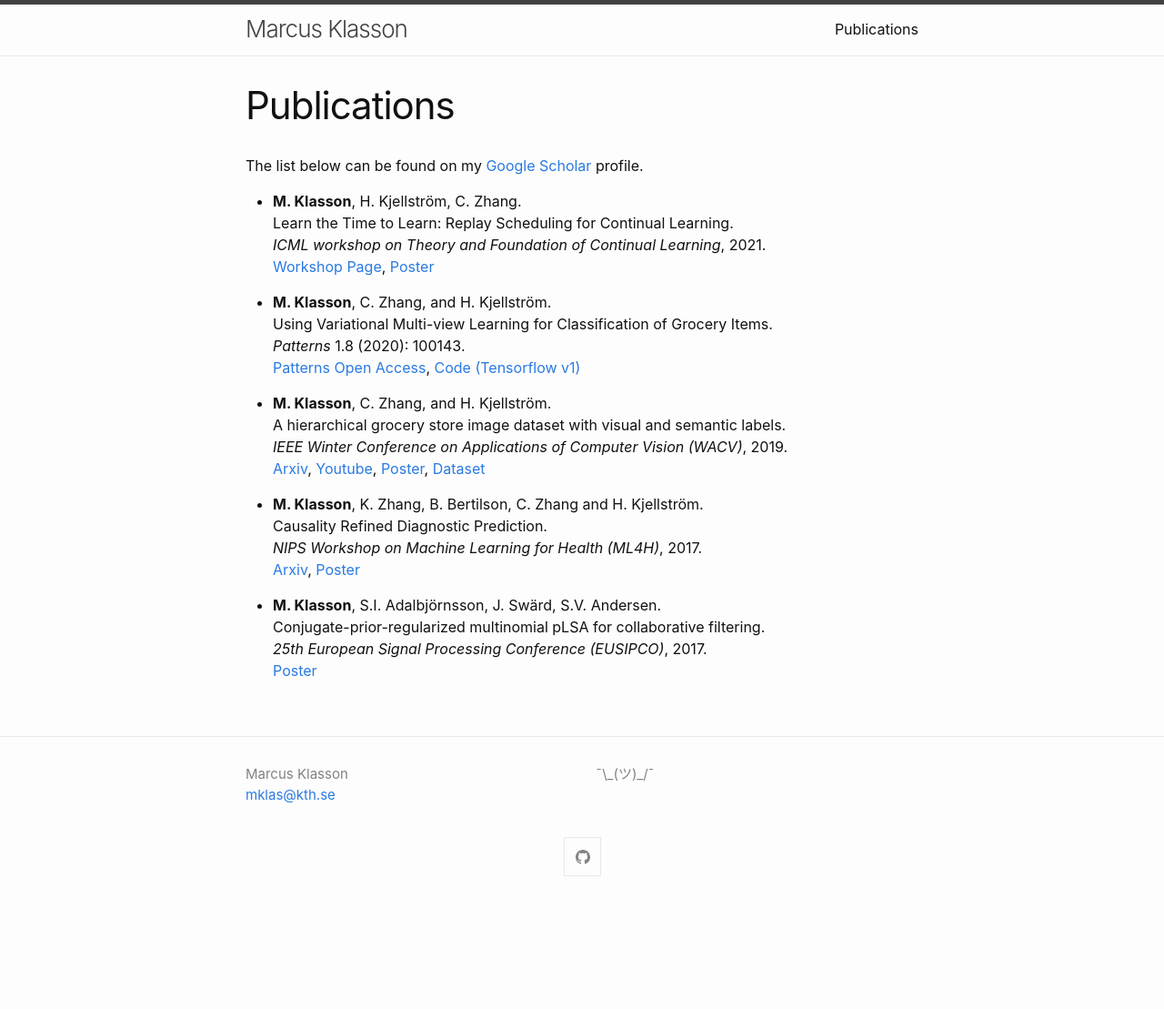
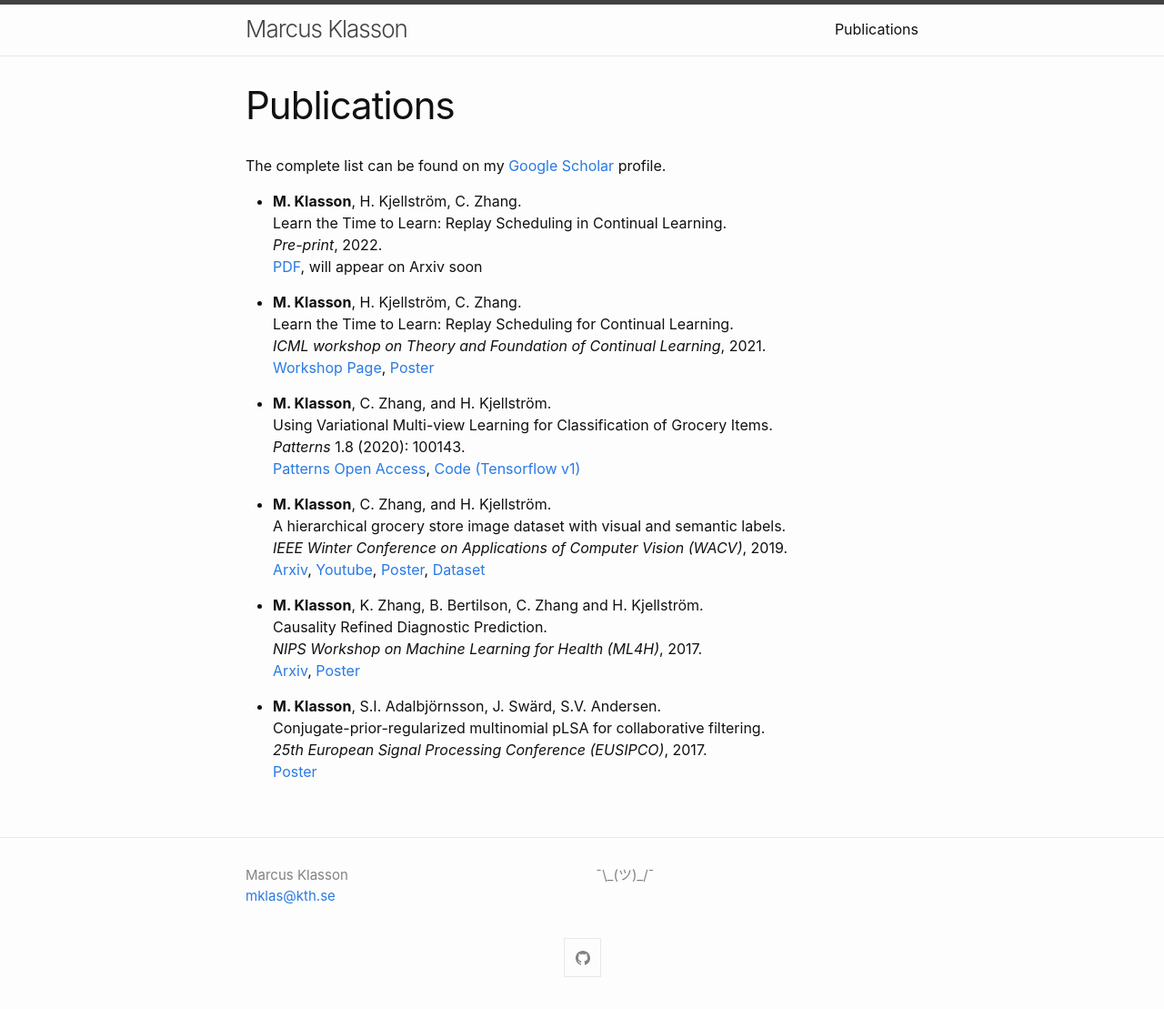
Before and after one commit to marcusklasson/marcusklasson.github.io, a Jekyll site: the page built from publications.md, in a window 1280 px wide. Shown: the whole page at 91% size. Built offline with Jekyll 4.4.1, drawn with Linux system fonts in a browser that asks for light colours; before the commit the page ends 998 px from its top, so only the background shows below that.

Commit message:
updated with preprint

```diff
--- a/publications.md
+++ b/publications.md
@@ -3,7 +3,13 @@ layout: page
 title: Publications
 permalink: /publications/
 ---
-The list below can be found on my [Google Scholar](https://scholar.google.es/citations?user=H9VHxP4AAAAJ&hl=en) profile.
+The complete list can be found on my [Google Scholar](https://scholar.google.es/citations?user=H9VHxP4AAAAJ&hl=en) profile.
+
+* **M. Klasson**, H. Kjellström,  C. Zhang.<br>
+Learn the Time to Learn: Replay Scheduling in Continual Learning.<br>
+*Pre-print*, 2022.<br>
+[PDF](https://marcusklasson.github.io/files/learn_the_time_to_learn_preprint.pdf),
+will appear on Arxiv soon
 
 * **M. Klasson**, H. Kjellström,  C. Zhang.<br>
 Learn the Time to Learn: Replay Scheduling for Continual Learning.<br>
```
